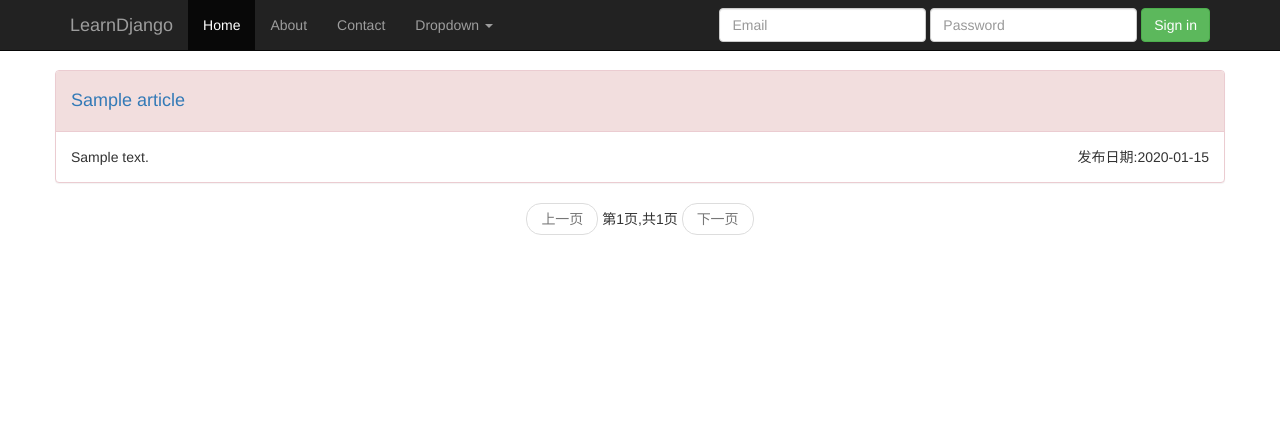
After one commit to phantoscope/learndjango, a Django app: template templates/blog/blog-index.html in a window 1280 px wide. The commit adds this page. Shown: the top 434 px of the page. Run offline with Django 3.2, Linux system fonts and the light colour scheme; the template is opened without the code that fills it: most values are stand-ins (such as "Sample title", 1, 10 or a date in 2020); some libraries are stand-ins or nearby versions.

Commit message:
更新模板显示文章列表,并增加了隔行换色和分页功能

```diff
--- a/templates/base.html
+++ b/templates/base.html
@@ -36,8 +36,8 @@
         <div id="navbar" class="navbar-collapse collapse">
             <ul class="nav navbar-nav">
             <li class="active"><a href="#">Home</a></li>
-            <li><a href="#about">About</a></li>
-            <li><a href="#contact">Contact</a></li>
+            <li><a href="">About</a></li>
+            <li><a href="">Contact</a></li>
             <li class="dropdown">
               <a href="#" class="dropdown-toggle" data-toggle="dropdown" role="button" aria-haspopup="true" aria-expanded="false">Dropdown <span class="caret"></span></a>
               <ul class="dropdown-menu">
--- /dev/null
+++ b/templates/blog/blog-index.html
@@ -0,0 +1,46 @@
+{% extends "base.html" %}
+{% block content %}
+ <div class="row">
+    <div class="col-lg-12 m-b-md">
+        {% for article in article_list %}
+        {# django 隔行换色 #}
+        {% if forloop.counter|divisibleby:"2" %}
+        <div class="panel panel-info">
+            <div class="panel-heading"><h4><a href="">{{ article.title }}</a></h4></div>
+            <div class="panel-body">
+                    {{ article.desc }}
+                    <div class="pull-right">
+                        发布日期:<span class="fa fa-calendar">{{ article.date_publish | date:'Y-m-d'}}</span>
+                    </div>
+
+            </div>
+        </div>
+        {% else %}
+        <div class="panel panel-danger">
+             <div class="panel-heading"><h4><a href="">{{ article.title }}</a></h4></div>
+            <div class="panel-body">
+                    {{ article.desc }}
+                    <div class="pull-right">
+                        发布日期:<span class="fa fa-calendar">{{ article.date_publish | date:'Y-m-d'}}</span>
+                    </div>
+            </div>
+        </div>
+        {% endif %}
+        {% endfor %}
+
+        {# 分页 #}
+        <ul class='pager'>
+            {% if article_list.has_previous %}
+                <li><a href="?page={{ article_list.previous_page_number }}">上一页</a>
+            {% else %}
+                <li class="disabled"><a href="">上一页</a></li>
+            {% endif %}
+                <li>第{{article_list.number}}页,共{{article_list.paginator.num_pages}}页</li>
+            {% if article_list.has_next %}
+                <li><a href="?page={{ article_list.next_page_number }}">下一页</a></li>
+            {% else %}
+                <li class="disabled"><a href="">下一页</a></li>
+            {% endif %}
+        </ul>
+    </div>
+{% endblock content %}
```
Also changed, not shown: blog/views.py (+16 -12 lines), templates/blog/index.html (deleted, +0 -7 lines).
